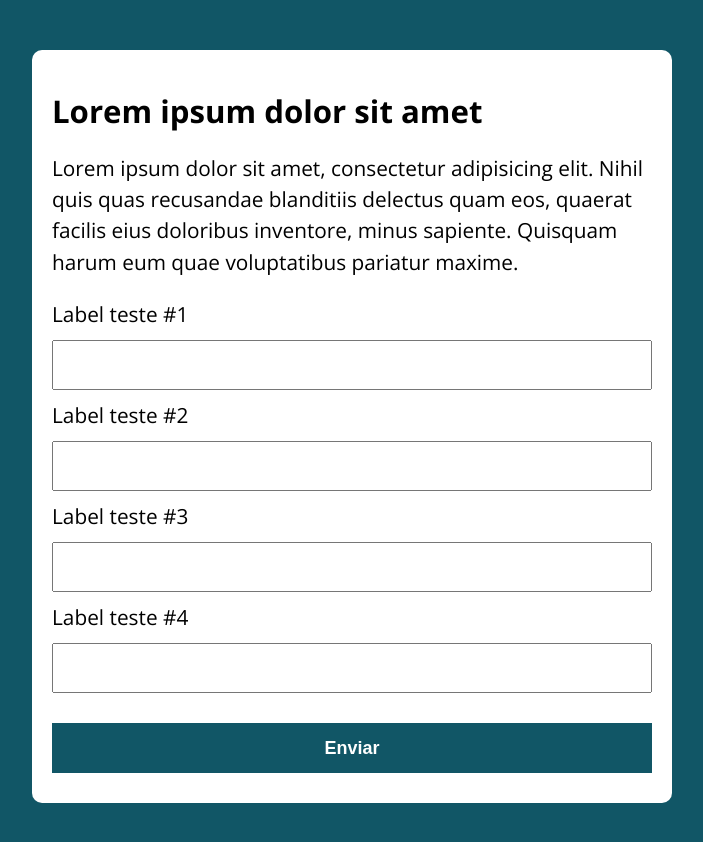
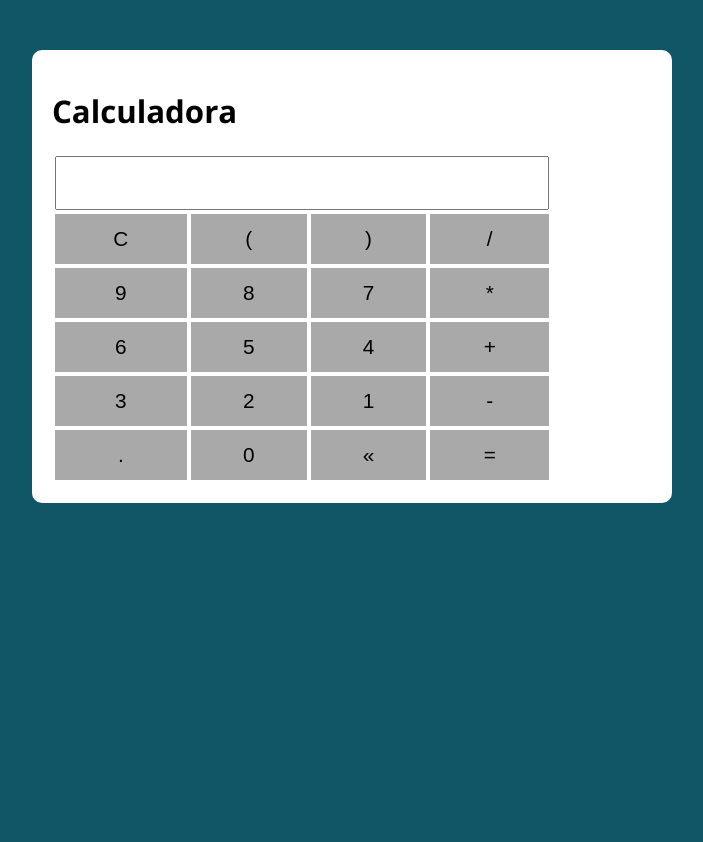
Before and after one commit to PabloYohan/Calculadora, a plain HTML site: page index.html in a window 1280 px wide. Shown: the whole page, without its empty margins (288-991 px from the left). After the commit the page ends 800 px from the top, so only its background shows below. Drawn offline with nearby package versions, Linux system fonts and the light colour scheme.

Commit message:
inicio da aparencia da calculadora

```diff
--- a/assets/css/style.css
+++ b/assets/css/style.css
@@ -1,25 +1,25 @@
-@import url('https://fonts.googleapis.com/css2?family=Open+Sans:wght@400;700&display=swap');
+@import url("https://fonts.googleapis.com/css2?family=Open+Sans:wght@400;700&display=swap");
 
-:root{
+:root {
   --primary-color: rgb(17, 86, 102);
   --primary-color-dark: rgb(9, 48, 56);
 }
 
-*{
+* {
   box-sizing: border-box;
   outline: 0;
 }
 
-body{
+body {
   margin: 0;
   padding: 0;
   background: var(--primary-color);
-    font-family: 'Open sans', sans-serif;
+  font-family: "Open sans", sans-serif;
   font-size: 1.3em;
   line-height: 1.5em;
 }
 
-.container{
+.container {
   max-width: 640px;
   margin: 50px auto;
   background: #fff;
@@ -27,23 +27,25 @@ body{
   border-radius: 10px;
 }
 
-form input, form label, form button{
+form input,
+form label,
+form button {
   display: block;
   width: 100%;
   margin-bottom: 10px;
 }
 
-form input{
+form input {
   font-size: 24px;
   height: 50px;
   padding: 0 20px;
 }
 
-form input:focus{
+form input:focus {
   outline: 1px solid var(--primary-color);
 }
 
-form button{
+form button {
   border: none;
   background-color: var(--primary-color);
   color: #fff;
@@ -54,6 +56,28 @@ form button{
   margin-top: 30px;
 }
 
-form button:hover{
+form button:hover {
   background: var(--primary-color-dark);
 }
+
+.calculadora {
+  width: 500px;
+}
+
+.display {
+  font-size: 2em;
+  width: 100%;
+  text-align: right;
+}
+
+.btn {
+  width: 100%;
+  height: 50px;
+  font-size: 1em;
+  border: none;
+  background-color: darkgrey;
+  cursor: pointer;
+}
+.btn:hover {
+  background-color: rgba(0, 0, 0, 0.5);
+}
--- a/assets/js/script.js
+++ b/assets/js/script.js
@@ -0,0 +1,17 @@
+function criaCalc(){
+
+  return{
+    display: document.querySelector(".display"),
+
+
+
+
+
+
+    inicia(){
+      alert(Iniciou);
+    }
+  };
+}
+
+const calculadora = criaCalc();
--- a/index.html
+++ b/index.html
@@ -11,27 +11,43 @@
 
 <body>
     <section class="container">
-        <h1>Lorem ipsum dolor sit amet</h1>
-        <p>Lorem ipsum dolor sit amet, consectetur adipisicing elit. Nihil quis quas recusandae blanditiis delectus quam
-            eos, quaerat facilis eius doloribus inventore, minus sapiente. Quisquam harum eum quae voluptatibus pariatur
-            maxime.</p>
-        <form action="">
-            <label for="input-teste-1">Label teste #1</label>
-            <input type="text" id="input-teste-1">
+        <h1>Calculadora</h1>
+        <Table class="calculadora">
+            <tr>
+                <td colspan="4"><input type="text" class="display"></td>
+            </tr>
 
-            <label for="input-teste-2">Label teste #2</label>
-            <input type="password" id="input-teste-2">
-
-            <label for="input-teste-3">Label teste #3</label>
-            <input type="email" id="input-teste-3">
-
-            <label for="input-teste-4">Label teste #4</label>
-            <input type="number" id="input-teste-4">
-
-            <button>Enviar</button>
-
-        </form>
-
+            <tr>
+                <td><button class="btn btn-clear">C</button></td>
+                <td><button class="btn btn-num">(</button></td>
+                <td><button class="btn btn-num">)</button></td>
+                <td><button class="btn btn-num">/</button></td>
+            </tr>
+            <tr>
+                <td><button class="btn btn-num">9</button></td>
+                <td><button class="btn btn-num">8</button></td>
+                <td><button class="btn btn-num">7</button></td>
+                <td><button class="btn btn-num">*</button></td>
+            </tr>
+            <tr>
+                <td><button class="btn btn-num">6</button></td>
+                <td><button class="btn btn-num">5</button></td>
+                <td><button class="btn btn-num">4</button></td>
+                <td><button class="btn btn-num">+</button></td>
+            </tr>
+            <tr>
+                <td><button class="btn btn-num">3</button></td>
+                <td><button class="btn btn-num">2</button></td>
+                <td><button class="btn btn-num">1</button></td>
+                <td><button class="btn btn-num">-</button></td>
+            </tr>
+            <tr>
+                <td><button class="btn btn-num">.</button></td>
+                <td><button class="btn btn-num">0</button></td>
+                <td><button class="btn btn-del">&laquo;</button></td>
+                <td><button class="btn btn-eq">=</button></td>
+            </tr>
+        </Table>
     </section>
     <script src="assets/js/script.js"></script>
 </body>
```
Lines whose indentation alone changed are shown as unchanged.
